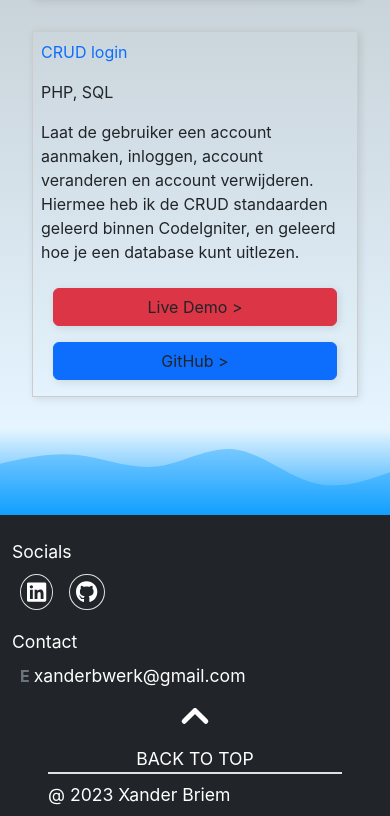
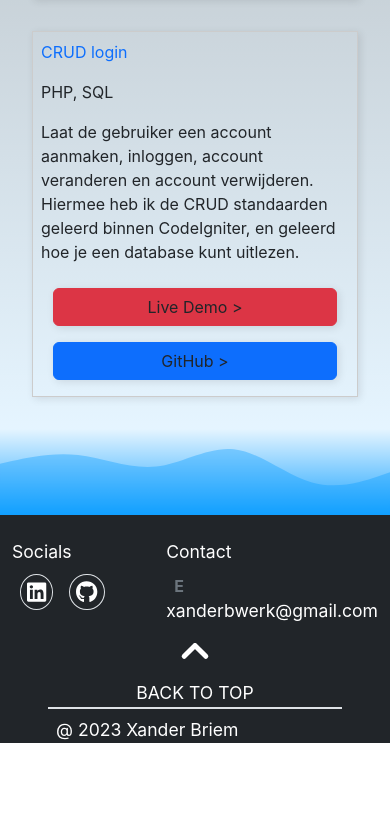
Before and after one commit to 99061142/Portfolio, a React (Create React App) app: page / in a window 390 px wide. Shown: the part 1727-2543 px from the top of the page. After the commit the page ends 2470 px from the top, so only its background shows below. Built offline with nearby package versions, Linux system fonts and the light colour scheme.

Commit message:
Deleted unnecessary styling + added container

```diff
--- a/src/footer.jsx
+++ b/src/footer.jsx
@@ -11,7 +11,7 @@ function Footer() {
         <footer className="bg-dark pt-4">
             <Container>
                 <Row className="justify-content-end">
-                    <Col className="col-12 col-md-6 col-lg-3 mb-3">
+                    <Col className="col-md-6 col-lg-3 mb-3">
                         <p className="mb-2">Socials</p>
                         <Anchor className="mx-2" href="https://www.linkedin.com/in/xander-briem/" target="_blank">
                             <FontAwesomeIcon className="fa-lg border rounded-circle" style={{padding:'6px'}} icon={faLinkedin} />
@@ -21,7 +21,7 @@ function Footer() {
                         </Anchor>
                     </Col>
 
-                    <Col className="col-12 col-md-6 col-lg-3 mb-3">
+                    <Col className="col-md-6 col-lg-3 mb-3">
                         <p className="mb-2">Contact</p>
                         <strong className="d-inline-block ms-2 me-1 text-muted">E</strong>
                         <Anchor className="text-decoration-none" href="mailto:xanderbwerk@gmail.com">xanderbwerk@gmail.com</Anchor>
@@ -41,7 +41,9 @@ function Footer() {
                 </div>
             </div>
 
-            <p className="mx-5 border-top border-2 py-2 m-0">@ {YEAR} Xander Briem</p>
+            <div className="mx-5 border-top border-2">
+                <p className="mt-2 ms-2 m-0">@ {YEAR} Xander Briem</p>
+            </div>
         </footer>
     );
 }
```
